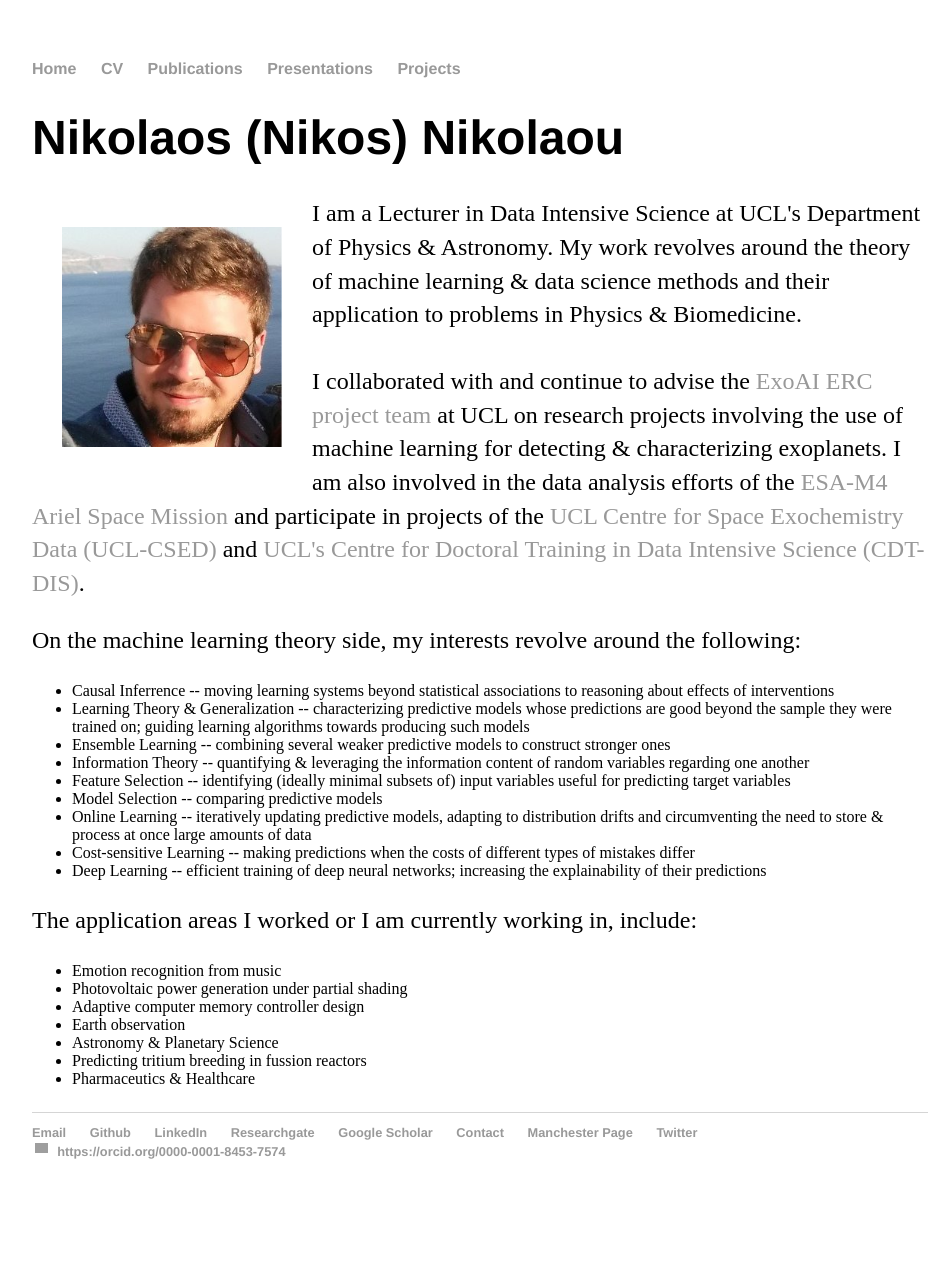
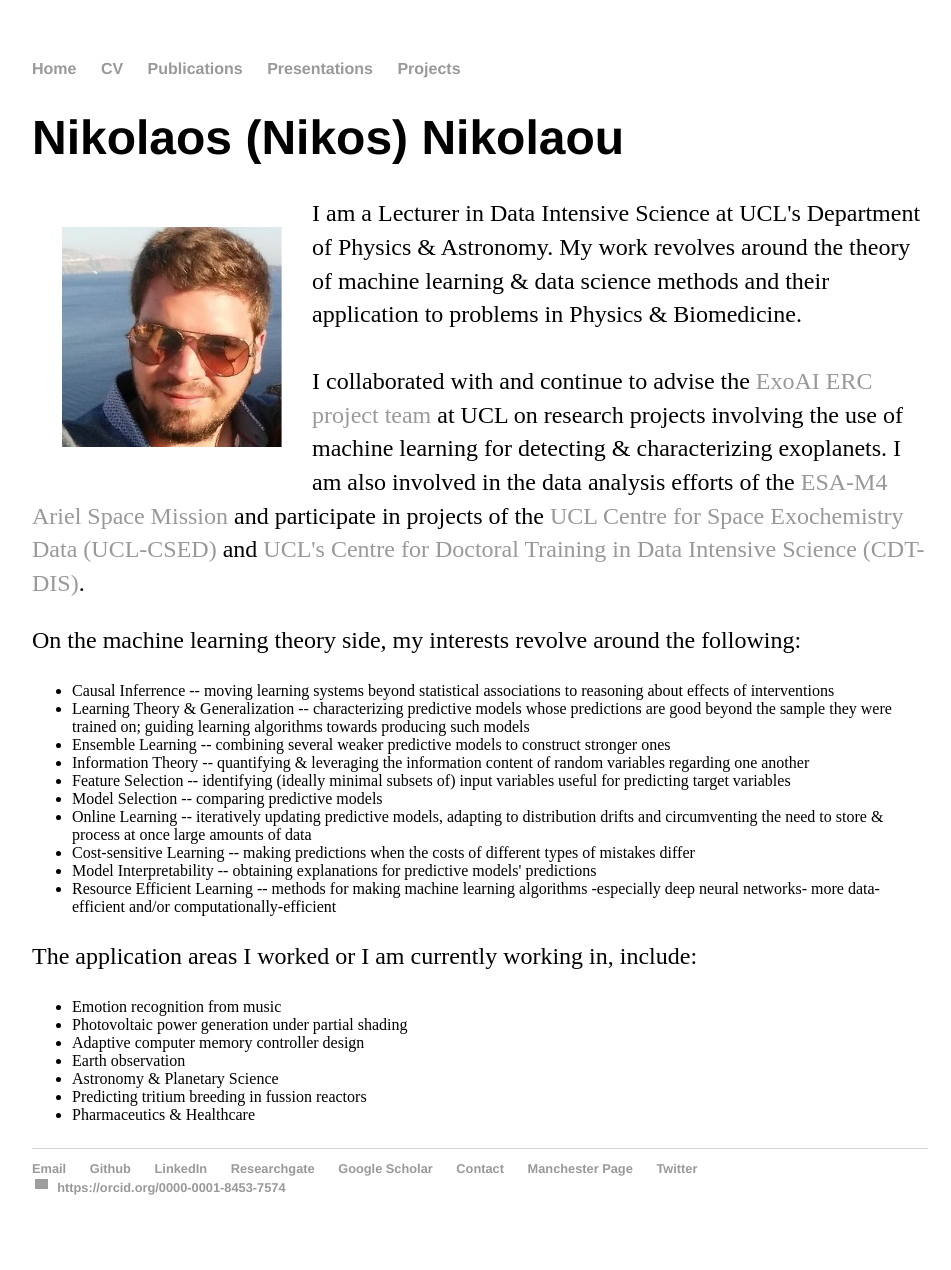
Before and after one commit to nnikolaou/nnikolaou.github.io, a Jekyll site: the page index.html, which Jekyll copies as it is, in a window 1280 px wide. Shown: the whole page, without its empty margins (160-1111 px from the left). Built offline with Jekyll 4.4.1, drawn with Linux system fonts in a browser that asks for light colours; before the commit the page ends 1234 px from its top, so only the background shows below that; grey boxes are pictures that could not be loaded.

Commit message:
Update index.html

```diff
--- a/index.html
+++ b/index.html
@@ -78,7 +78,8 @@
   <li>Model Selection -- comparing predictive models</li>
   <li>Online Learning -- iteratively updating predictive models, adapting to distribution drifts and circumventing the need to store &amp process at once large amounts of data</li>
   <li>Cost-sensitive Learning -- making predictions when the costs of different types of mistakes differ</li>
-  <li>Deep Learning -- efficient training of deep neural networks; increasing the explainability of their predictions</li>
+  <li>Model Interpretability -- obtaining explanations for predictive models' predictions</li>
+  <li>Resource Efficient Learning -- methods for making machine learning algorithms -especially deep neural networks- more data-efficient and/or computationally-efficient </li>
 </ul>
 </p>
 
```
